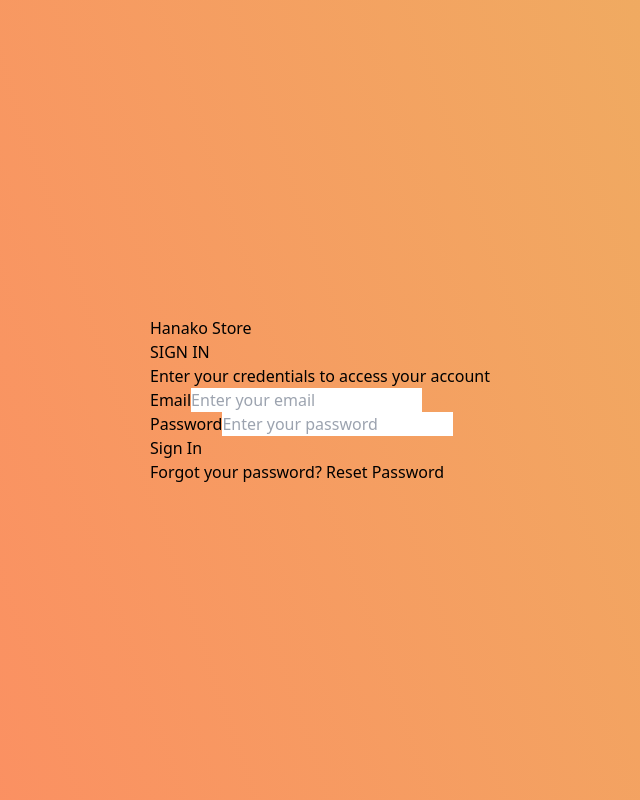
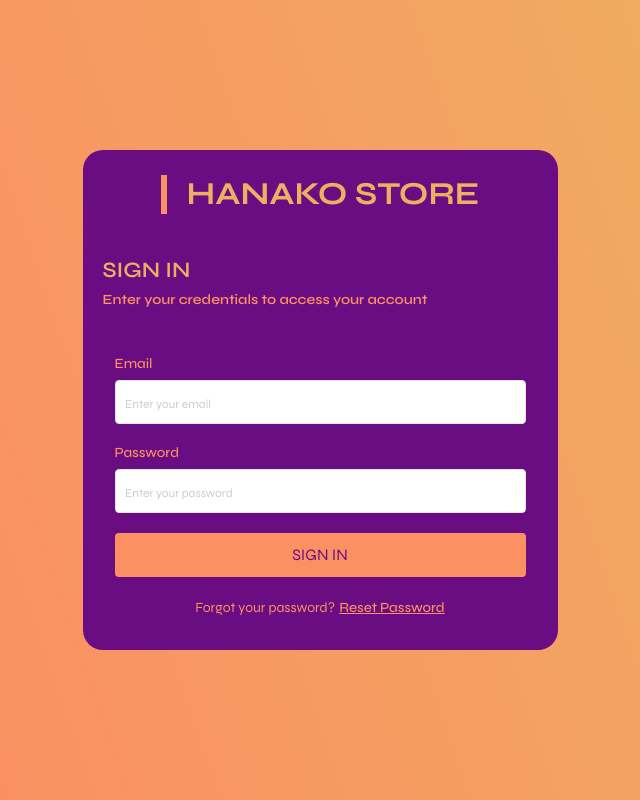
Before and after one commit to psyBeth/Hanako-Store, a React (Create React App) app: page / in a window 1280 px wide. Shown: the whole page, without its empty margins (320-960 px from the left). Built offline with nearby package versions, Linux system fonts and the light colour scheme.

Commit message:
login page tailwind classes

```diff
--- a/src/index.css
+++ b/src/index.css
@@ -4,7 +4,28 @@
 
 @layer components {
     .loginDiv {
-        background: linear-gradient(71deg, #fb9062 19.35%, #eeaf61 90.12% );
+        background: linear-gradient(71deg, #fb9062 19.35%, #eeaf61 90.12%);
         @apply flex justify-center items-center min-h-screen;
     }
+
+    .login-input {
+        height: 44px;
+        border-radius: 4px;
+        border: 1px solid #e5e5e5;
+        padding: 0.6rem;
+        @apply focus:outline-labelColor focus:caret-main;
+    }
+
+    .login-input::placeholder {
+        color: #CDCDCD;
+        @apply font-syne text-[12px] font-[400];
+    }
+
+    .card-div {
+        @apply mt-6 grid grid-cols-2 md:grid-cols-4 gap-x-6 gap-y-10 xl:gap-x-8;
+    }
+
+    .container {
+        @apply mx-auto max-w-2xl px-4 py-16 sm:px-6 sm:py-24 lg:max-w-7xl lg:px-8;
+    }
 }
--- a/src/pages/Login.jsx
+++ b/src/pages/Login.jsx
@@ -3,33 +3,62 @@ import React from 'react'
 const Login = () => {
   return (
     <div className='loginDiv'>
-      <div>
-        <div>
-          <span></span>
-          <h1>Hanako Store</h1>
+      <div className='h-[500px] w-11/12 sm:w-[475px] bg-main rounded-[20px] text-yellowish p-5 flex justify-between flex-col'>
+        <div className='flex justify-center items-center mt2'>
+          <span className='w-[6px] bg-labelColor h-[39px] mr-5'></span>
+          <h1 className='text-[22px] sm:text-[32px] font-syne font-[700] uppercase'>
+            Hanako Store
+          </h1>
         </div>
-        <div>
-          <h3>SIGN IN</h3>
-          <p>Enter your credentials to access your account</p>
+        <div className='my-2'>
+          <h3 className='font-syne font-[600] text-[22px] uppercase'>
+            SIGN IN
+          </h3>
+          <p className='font-syne font-[600] text-[17px] text-labelColor text-label mt-1'>
+            Enter your credentials to access your account
+          </p>
         </div>
-        <form>
-          <div className="">
-            <label htmlFor="email">Email</label>
-            <input type="email" placeholder="Enter your email" required />
+        <form className="flex flex-col text-left p-3 gap-5">
+          <div className='flex flex-col gap-2'>
+            <label className="font-syne text-label text-labelColor hover:cursor-pointer hover:after:content-['admin@aa.com'] hover:after:text-white hover:after:pl-3 hover:after:underline"
+            htmlFor="email">
+              Email
+            </label>
+            <input
+              className='login-input text-main'
+              type="email"
+              placeholder="Enter your email"
+              required
+            />
           </div>
-          <div>
-            <label htmlFor="pass">Password</label>
+          <div className='flex flex-col gap-2'>
+            <label
+                className="font-syne text-label text-labelColor hover:cursor-pointer hover:after:content-['admin'] hover:after:text-white hover:after:pl-3 hover:after:underline"
+                htmlFor="pass"
+            >
+              Password
+            </label>
             <input
+              className='login-input text-main'
               type="password"
               name="pass"
               placeholder="Enter your password"
               required
             />
           </div>
-          <button>Sign In</button>
-          <p>
-            <span> Forgot your password? </span>
-            <span>Reset Password</span>
+          <button
+            type='submit'
+            className='bg-labelColor h-[44px] text-main font-syne uppercase hover:opacity-90 rounded-[4px]'
+          >
+            Sign In
+          </button>
+          <p className='flex justify-center items-center flex-wrap'>
+            <span className='text-label font-syne font-[400] text-labelColor'>
+              Forgot your password?
+            </span>
+            <span className='text-labelColor text-[14px] font-syne font-[500] underline ml-1'>
+              Reset Password
+            </span>
           </p>
         </form>
       </div>
--- a/tailwind.config.js
+++ b/tailwind.config.js
@@ -8,11 +8,15 @@ module.exports = {
       colors: {
         main: "#6a0d83",
         navbarColor: "#ce4993",
+        reddish: "#ee5d6c",
         labelColor: "#fb9062",
+        yellowish: "#eeaf61",
         white: "#fff"
+
       },
       fontFamily: {
         'syne' : ['"Syne"', 'sans-serif'],
+        // montserrat: ["Montserrat", "sans-serif"],
       },
       fontSize: {
         label: [ '14px', {
```
